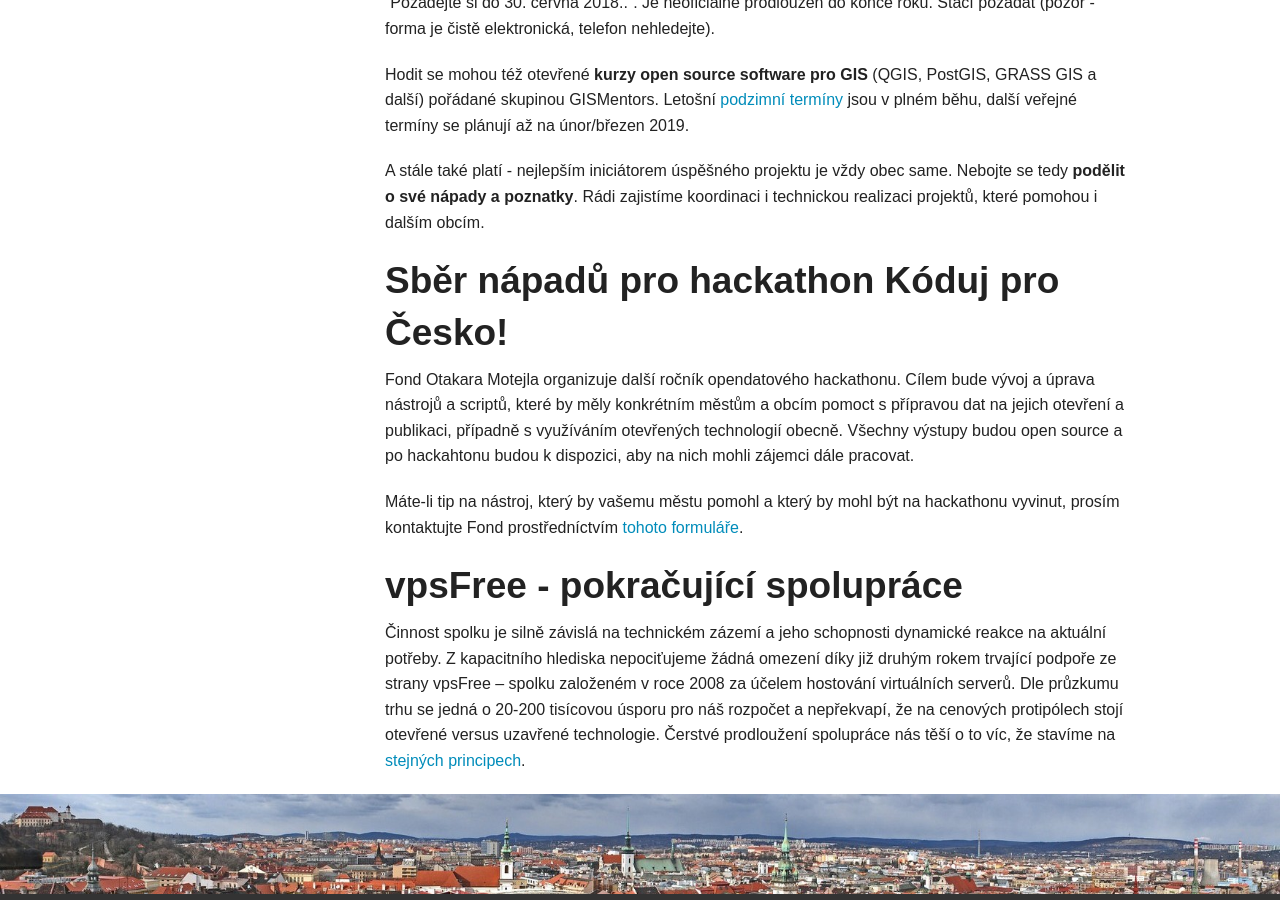
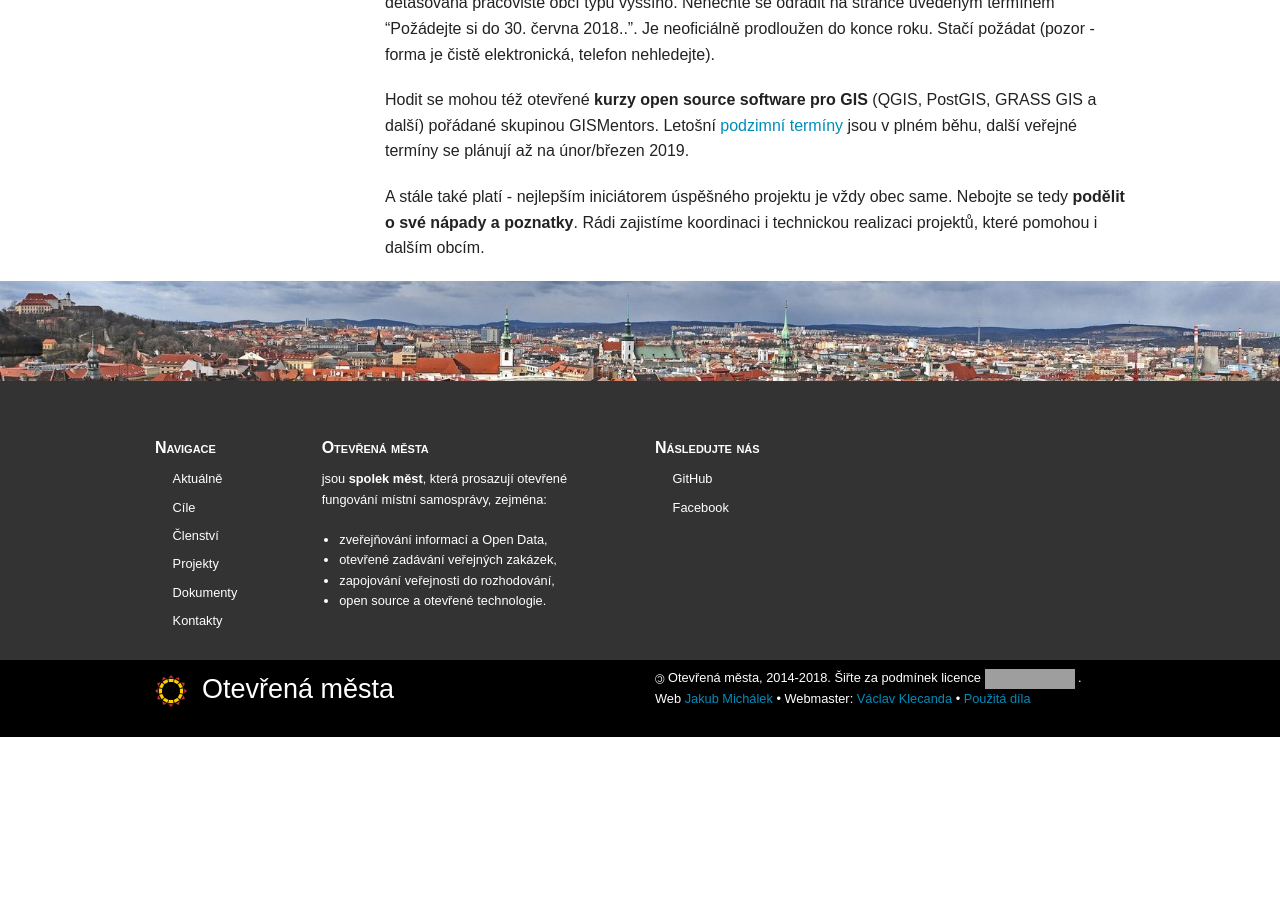
Before and after one commit to otevrenamesta/otevrenamesta.github.io, a Jekyll site: the page built from _posts/2018-11-17-Newsletter_003.md, in a window 1280 px wide and 900 px high, scrolled down 1360 px. Built offline with Jekyll 4.4.1, drawn with Linux system fonts in a browser that asks for light colours; nearby versions of some CDN libraries; library files that are not in the unit come from our copies; after the commit the page ends 2097 px from its top, so only the background shows below that; grey boxes are pictures that could not be loaded.

Commit message:
+newsletter 2018-11-17

```diff
--- a/_posts/2018-11-17-Newsletter_003.md
+++ b/_posts/2018-11-17-Newsletter_003.md
@@ -26,13 +26,3 @@ Z vnějšího světa připomeňme stále běžící projekt ["Bezplatný router
 Hodit se mohou též otevřené **kurzy open source software pro GIS** (QGIS, PostGIS, GRASS GIS a další) pořádané skupinou GISMentors. Letošní [podzimní termíny](https://kurzy.gismentors.cz/ ) jsou v plném běhu, další veřejné termíny se plánují až na únor/březen 2019.
 
 A stále také platí - nejlepším iniciátorem úspěšného projektu je vždy obec same. Nebojte se tedy **podělit o své nápady a poznatky**. Rádi zajistíme koordinaci i technickou realizaci projektů, které pomohou i dalším obcím.
-
-Sběr nápadů pro hackathon Kóduj pro Česko!
--
-Fond Otakara Motejla organizuje další ročník opendatového hackathonu. Cílem bude vývoj a úprava nástrojů a scriptů, které by měly konkrétním městům a obcím pomoct s přípravou dat na jejich otevření a publikaci, případně s využíváním otevřených technologií obecně. Všechny výstupy budou open source a po hackahtonu budou k dispozici, aby na nich mohli zájemci dále pracovat.
-
-Máte-li tip na nástroj, který by vašemu městu pomohl a který by mohl být na hackathonu vyvinut, prosím kontaktujte Fond prostředníctvím [tohoto formuláře](https://goo.gl/forms/HhVZaR8xKB7lScXw2).
-
-vpsFree - pokračující spolupráce
--
-Činnost spolku je silně závislá na technickém zázemí a jeho schopnosti dynamické reakce na aktuální potřeby. Z kapacitního hlediska nepociťujeme žádná omezení díky již druhým rokem trvající podpoře ze strany vpsFree – spolku založeném v roce 2008 za účelem hostování virtuálních serverů. Dle průzkumu trhu se jedná o 20-200 tisícovou úsporu pro náš rozpočet a nepřekvapí, že na cenových protipólech stojí otevřené versus uzavřené technologie. Čerstvé prodloužení spolupráce nás těší o to víc, že stavíme na [stejných principech](https://vpsfree.cz/o-vpsfree/).
```
Also changed, not shown: other parts of _posts/2018-11-17-Newsletter_003.md (+1 -1 lines).
